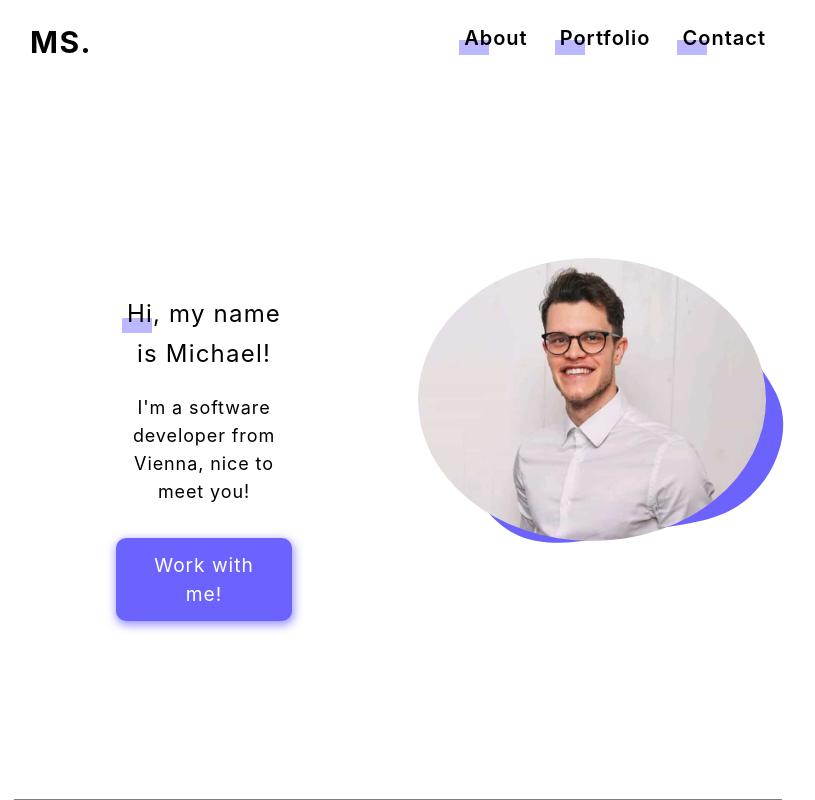
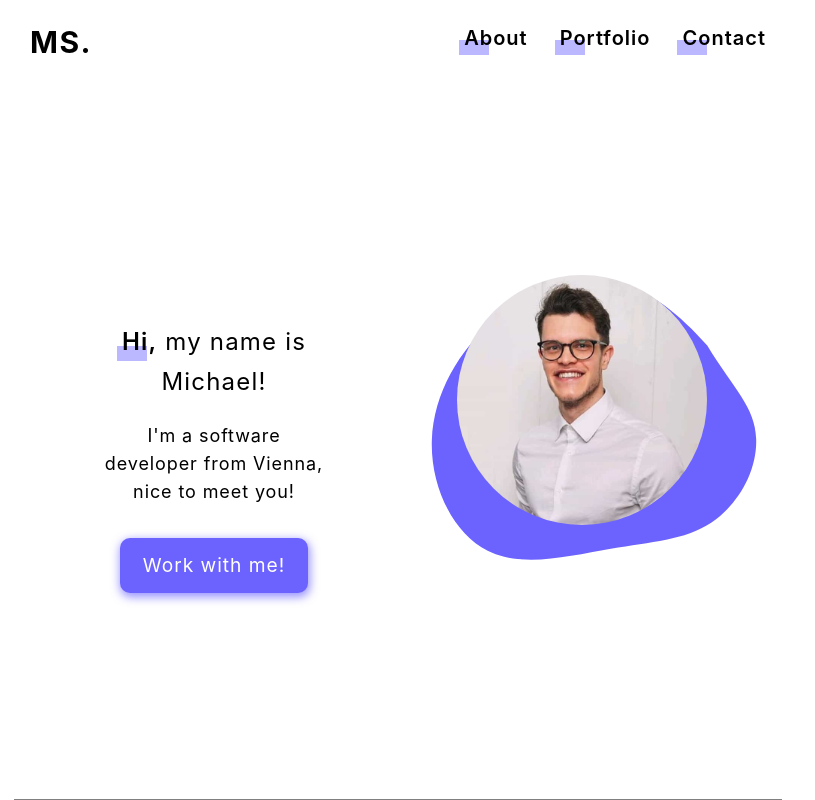
Before and after one commit to mischulz14/ms-portfolio, a Next.js app: page / in a window 1280 px wide. Shown: the top 800 px of the page, without its empty margins (242-1057 px from the left). Built offline with nearby package versions, Linux system fonts and the light colour scheme.

Commit message:
Improve Hero section styles

```diff
--- a/components/Hero.js
+++ b/components/Hero.js
@@ -4,16 +4,18 @@ import Link from 'next/link';
 const Hero = () => {
   return (
     <section className="hero mx-auto sm:h-[100vh] appear pb-16 sm:pb-0">
-      <div className="grid items-center h-full grid-cols-1 gap-10 mx-auto sm:grid-cols-2 justify-items-center sm:flex-row hero-container">
-        <div className="text-wrapper mt-28 hero-text p-4 sm:w-[100%] lg:w-[60%]">
+      <div className="grid items-center h-full grid-cols-1 mx-auto sm:grid-cols-2 justify-items-center sm:flex-row hero-container">
+        <div className="text-wrapper mt-28 hero-text sm:w-[100%] lg:w-[60%]">
           <h1
             data-cy="homePageTitle"
             className="px-10 mb-6 text-2xl sm:px-0 title"
           >
-            <span className="inline-block py-2 text-effect">Hi,</span> my name
-            is Michael!
+            <span className="inline-block py-2 text-effect font-semibold">
+              Hi,
+            </span>{' '}
+            my name is Michael!
           </h1>
-          <p className="px-4 mb-8 text-lg description">
+          <p className="mb-8 text-lg description">
             I'm a software developer from Vienna, nice to meet you!
           </p>
           <div className="z-[999]">
@@ -23,18 +25,11 @@ const Hero = () => {
           </div>
         </div>
         <div className="relative">
-          <div className="image-wrapper ">
-            <img
-              width="250"
-              height="250"
-              alt="developer-picture"
-              src="/portfolio-img.jpg"
-            />
-          </div>
+          <div className="portfolio-img " alt="developer-picture" />
           <svg
-            fill="#6c63ff"
+            fill="#6b63ff3d"
             id="blob1"
-            className="absolute -top-20 blob sm:scale-[1.4] scale-[1.3] -right-20 -z-50"
+            className="absolute -top-20 blob scale-[1.4] -right-28 -z-50"
             viewBox="0 0 900 600"
             width="450"
             height="450"
--- a/pages/index.js
+++ b/pages/index.js
@@ -36,11 +36,7 @@ function Home() {
           image.onload = resolve;
         });
       }),
-    ).then(() =>
-      setTimeout(() => {
-        setIsImageLoaded(true);
-      }, 1000),
-    );
+    ).then(() => setIsImageLoaded(true));
     // eslint-disable-next-line react-hooks/exhaustive-deps
 
     document.title = 'Michael Schulz Portfolio';
@@ -74,16 +70,13 @@ function Home() {
   const aboutRef = useRef();
   const contactRef = useRef();
 
-  if (!isImageLoaded) {
-    return (
-      <div className="loader h-[100vh] flex justify-center items-center">
-        <Loader />
-      </div>
-    );
-  }
-
   return (
     <>
+      {!isImageLoaded && (
+        <div className="loader h-[100vh] absolute top-0 left-0 w-full z-[9999] flex justify-center items-center">
+          <Loader />
+        </div>
+      )}
       <Head>
         <title>Home</title>
       </Head>
--- a/styles/globals.css
+++ b/styles/globals.css
@@ -10,6 +10,7 @@ body {
   overflow-x: hidden;
   font-family: -apple-system, BlinkMacSystemFont, Segoe UI, Roboto, Oxygen,
     Ubuntu, Cantarell, Fira Sans, Droid Sans, Helvetica Neue, sans-serif;
+  scroll-behavior: smooth;
 }
 
 a {
@@ -119,11 +120,16 @@ section {
   z-index: 9999999;
 }
 
-.image-wrapper img {
+.portfolio-img {
+  position: relative;
+  width: 250px;
+  height: 250px;
+  background-image: url('/portfolio-img.jpg');
+  overflow: hidden;
   border-radius: 50%;
-  width: 100%;
-  object-fit: cover;
   z-index: 10;
+  background-size: cover;
+  background-position: center;
 }
 
 .stack-wrapper .img-wrapper {
@@ -200,6 +206,7 @@ SECTION === 'RESPONSIVE CLASSES' === SECTION
 /* LOADER */
 
 .loader {
+  position: absolute;
 }
 
 .wrapper {
```
